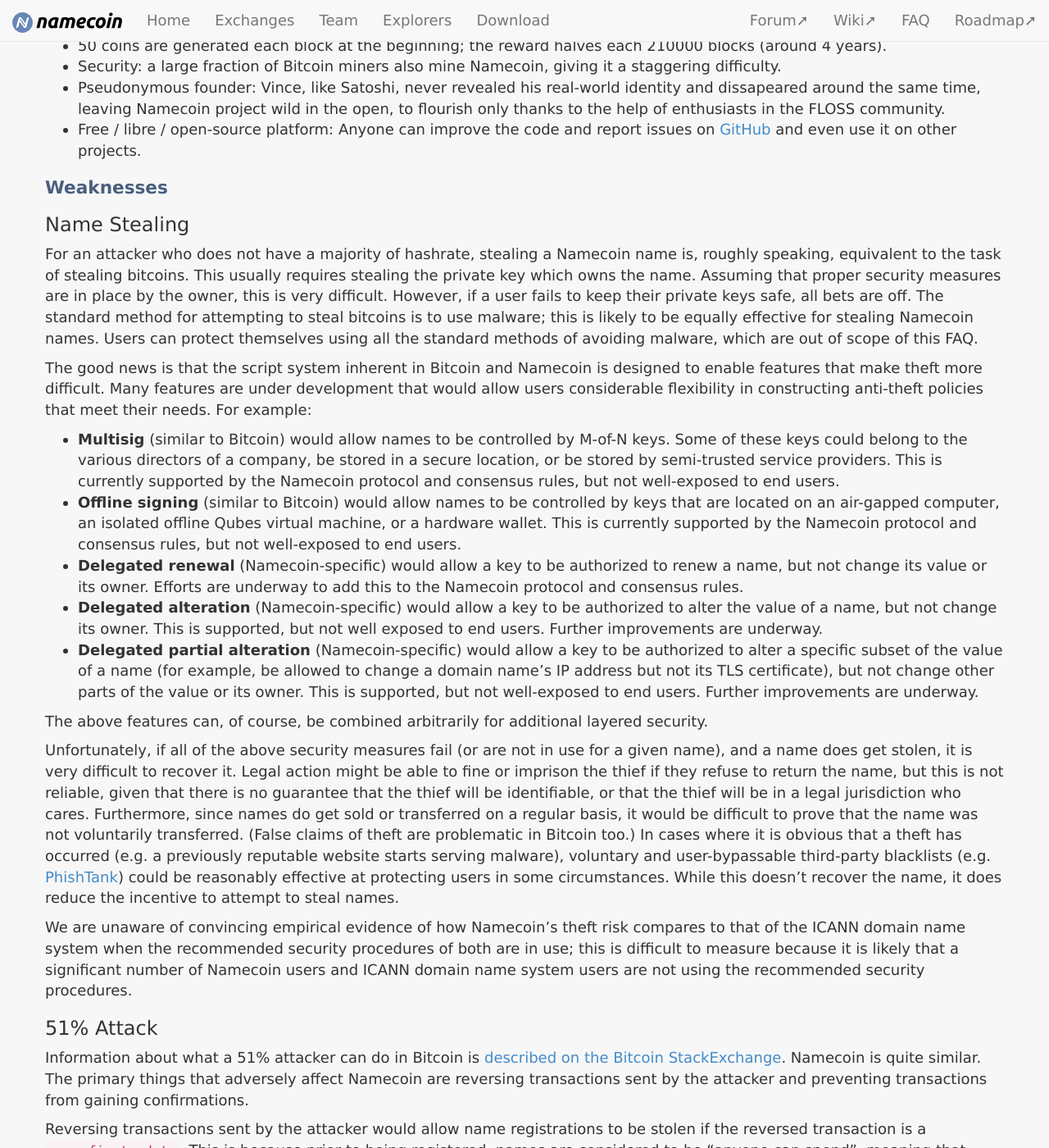
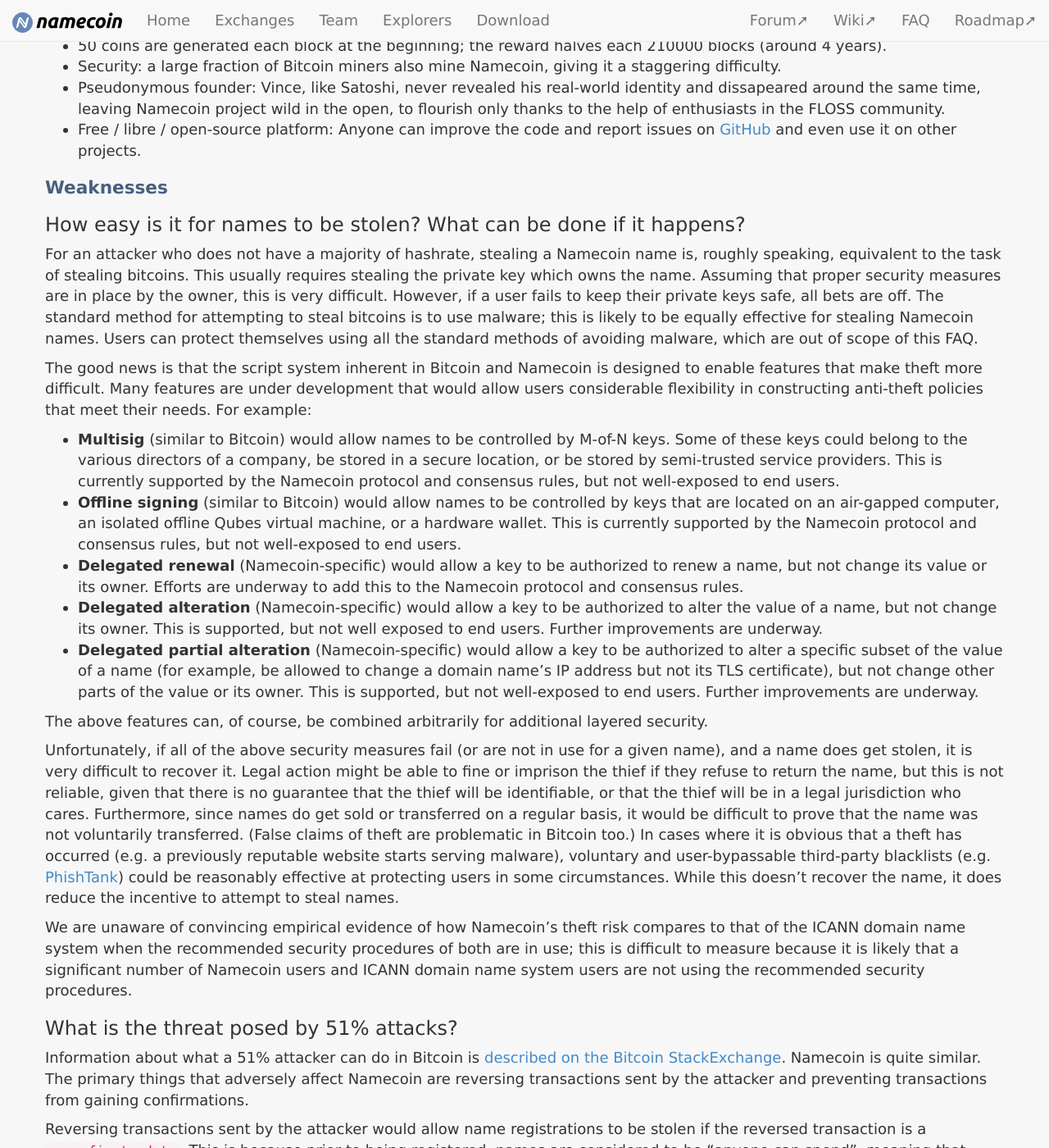
Before and after one commit to JeremyRand/namecoin.org, a Jekyll site: the page built from docs/faq/index.md, in a window 1280 px wide and 1400 px high, scrolled down 3788 px. Shown: the whole window at 82% size. Built offline with Jekyll 4.4.1, drawn with Linux system fonts in a browser that asks for light colours; some of the changed text lies outside the part shown.

Commit message:
Reworded the titles of the "Weaknesses" subsections to be questions, since this is the "Frequently Asked *Questions*".

```diff
--- a/docs/faq/index.md
+++ b/docs/faq/index.md
@@ -109,7 +109,7 @@ In general, the Namecoin developers attempt to minimize our patchset against Bit
 
 ## Weaknesses
 
-### Name Stealing
+### How easy is it for names to be stolen?  What can be done if it happens?
 
 For an attacker who does not have a majority of hashrate, stealing a Namecoin name is, roughly speaking, equivalent to the task of stealing bitcoins.  This usually requires stealing the private key which owns the name.  Assuming that proper security measures are in place by the owner, this is very difficult.  However, if a user fails to keep their private keys safe, all bets are off.  The standard method for attempting to steal bitcoins is to use malware; this is likely to be equally effective for stealing Namecoin names.  Users can protect themselves using all the standard methods of avoiding malware, which are out of scope of this FAQ.
 
@@ -127,7 +127,7 @@ Unfortunately, if all of the above security measures fail (or are not in use for
 
 We are unaware of convincing empirical evidence of how Namecoin's theft risk compares to that of the ICANN domain name system when the recommended security procedures of both are in use; this is difficult to measure because it is likely that a significant number of Namecoin users and ICANN domain name system users are not using the recommended security procedures.
 
-### 51% Attack
+### What is the threat posed by 51% attacks?
 
 Information about what a 51% attacker can do in Bitcoin is [described on the Bitcoin StackExchange](https://bitcoin.stackexchange.com/a/662).  Namecoin is quite similar.  The primary things that adversely affect Namecoin are reversing transactions sent by the attacker and preventing transactions from gaining confirmations.
 
@@ -139,7 +139,7 @@ It is noteworthy that a 51% attacker cannot sell a name to a user and then steal
 
 In both Bitcoin and Namecoin, the Chinese government has jurisdiction over a majority of hashpower.  This is problematic for both Bitcoin and Namecoin, and should be fixed in both.  Because not all Bitcoin miners also mine Namecoin, F2Pool has a majority of Namecoin hashpower.  This is also problematic, and should be fixed.  In practice, the Chinese government has considerably more motivation to perform a 51% attack than F2Pool does.  (The Chinese government has a [history of messing with Internet traffic](https://en.wikipedia.org/wiki/Internet_censorship_in_China).  F2Pool has supported Namecoin development both financially and logistically, which makes it unlikely that they would want to attack it.)  Therefore, while Bitcoin theoretically has fewer parties with a hashrate majority, *in practice* the party with the most motivation to attack has a hashrate majority of both Bitcoin and Namecoin.  Mining decentralization is an active research area, and we hope that significant improvements in this area are made, as they would improve the security of both Bitcoin and Namecoin.
 
-### Squatting
+### Is squatting a problem?  What can be done about it?
 
 There are several types of squatting concerns sometimes raised in relation to Namecoin.
 
@@ -153,7 +153,7 @@ At the moment, the current developers consider other issues to be somewhat highe
 
 In the meantime, practical advice is that if you want a name but it's squatted, try to contact the owner (many squatters leave contact information in the value of their names) and see if they'll let you have it.  We have heard of many cases where squatters either gave away names or sold them for very little money if the recipient actually planned to use the name rather than resell it.  If they demand money that you're unwilling to pay, consider registering a different name.  It's unlikely that the website or service you want to set up can only work with that one specific name.  Strategies for finding an unused ICANN domain name or an untrademarked business name are likely to be applicable for Namecoin too.
 
-### Blockchain Anonymity
+### Is Namecoin anonymous?
 
 Like Bitcoin, Namecoin is not anonymous.  A thorough description of Bitcoin's poor anonymity properties is outside the scope of this FAQ.
 
```
